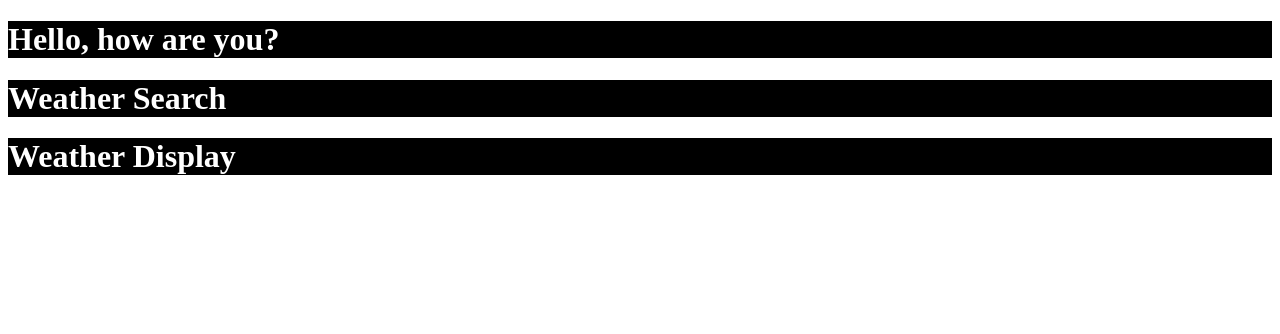
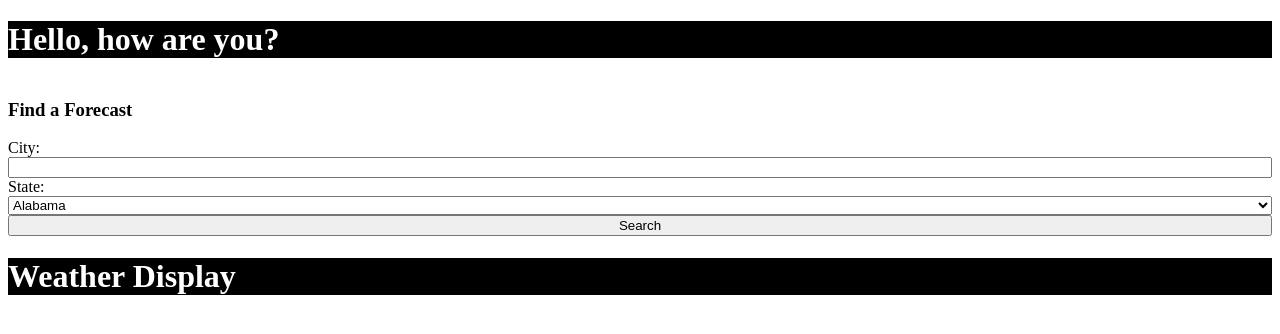
Before and after one commit to phodye/idealhomepage, a React app: page / in a window 1280 px wide. Shown: the top 334 px of the page. Built offline with nearby package versions, Linux system fonts and the light colour scheme; the HTML template or start-up script is replaced by a standard one.

Commit message:
Added iniital framework for searching for city lat and long

```diff
--- a/src/Components/WeatherContainer.jsx
+++ b/src/Components/WeatherContainer.jsx
@@ -4,9 +4,13 @@
 
 const WeatherContainer = () => {
 
+  const findCityCoordinates = (city, state) => {
+    console.log(city, state)
+  }
+
   return (
     <>
-      <WeatherSearch />
+      <WeatherSearch findCityCoordinates={findCityCoordinates} />
       <WeatherDisplay />
     </>
   );
--- a/src/Components/WeatherSearch.jsx
+++ b/src/Components/WeatherSearch.jsx
@@ -1,12 +1,79 @@
 import React from "react";
 
-const WeatherSearch = () => {
+const { useState, useEffect } = React;
+
+const WeatherSearch = ({findCityCoordinates}) => {
+  const [city, setCity] = useState('')
+  const [stateCode, setStateCode] = useState('AL')
+
+  const submitClick = () => {
+    if (city !== '') {
+      findCityCoordinates(city, stateCode)
+    }
+  }
 
   return (
     <>
-      <h1>
-        Weather Search
-      </h1>
+      <div className="weatherSearch">
+        <h3>Find a Forecast</h3>
+        <label>City:</label>
+        <input value={city} onChange={(event) => {setCity(event.target.value)}}></input>
+        <label>State:</label>
+        <select onChange={(event) => {setStateCode(event.target.value)}}>
+          <option value="AL">Alabama</option>
+          <option value="AK">Alaska</option>
+          <option value="AZ">Arizona</option>
+          <option value="AR">Arkansas</option>
+          <option value="CA">California</option>
+          <option value="CO">Colorado</option>
+          <option value="CT">Connecticut</option>
+          <option value="DE">Delaware</option>
+          <option value="DC">District Of Columbia</option>
+          <option value="FL">Florida</option>
+          <option value="GA">Georgia</option>
+          <option value="HI">Hawaii</option>
+          <option value="ID">Idaho</option>
+          <option value="IL">Illinois</option>
+          <option value="IN">Indiana</option>
+          <option value="IA">Iowa</option>
+          <option value="KS">Kansas</option>
+          <option value="KY">Kentucky</option>
+          <option value="LA">Louisiana</option>
+          <option value="ME">Maine</option>
+          <option value="MD">Maryland</option>
+          <option value="MA">Massachusetts</option>
+          <option value="MI">Michigan</option>
+          <option value="MN">Minnesota</option>
+          <option value="MS">Mississippi</option>
+          <option value="MO">Missouri</option>
+          <option value="MT">Montana</option>
+          <option value="NE">Nebraska</option>
+          <option value="NV">Nevada</option>
+          <option value="NH">New Hampshire</option>
+          <option value="NJ">New Jersey</option>
+          <option value="NM">New Mexico</option>
+          <option value="NY">New York</option>
+          <option value="NC">North Carolina</option>
+          <option value="ND">North Dakota</option>
+          <option value="OH">Ohio</option>
+          <option value="OK">Oklahoma</option>
+          <option value="OR">Oregon</option>
+          <option value="PA">Pennsylvania</option>
+          <option value="RI">Rhode Island</option>
+          <option value="SC">South Carolina</option>
+          <option value="SD">South Dakota</option>
+          <option value="TN">Tennessee</option>
+          <option value="TX">Texas</option>
+          <option value="UT">Utah</option>
+          <option value="VT">Vermont</option>
+          <option value="VA">Virginia</option>
+          <option value="WA">Washington</option>
+          <option value="WV">West Virginia</option>
+          <option value="WI">Wisconsin</option>
+          <option value="WY">Wyoming</option>
+        </select>
+        <button onClick={() => {submitClick()}}>Search</button>
+      </div>
     </>
   );
 }
--- a/src/styles.css
+++ b/src/styles.css
@@ -2,3 +2,8 @@
   color: white;
   background-color: black;
 }
+
+.weatherSearch {
+  display: flex;
+  flex-direction: column;
+}
```
Also changed, not shown: 1 other file (tests, documents, lock files or other folders).
